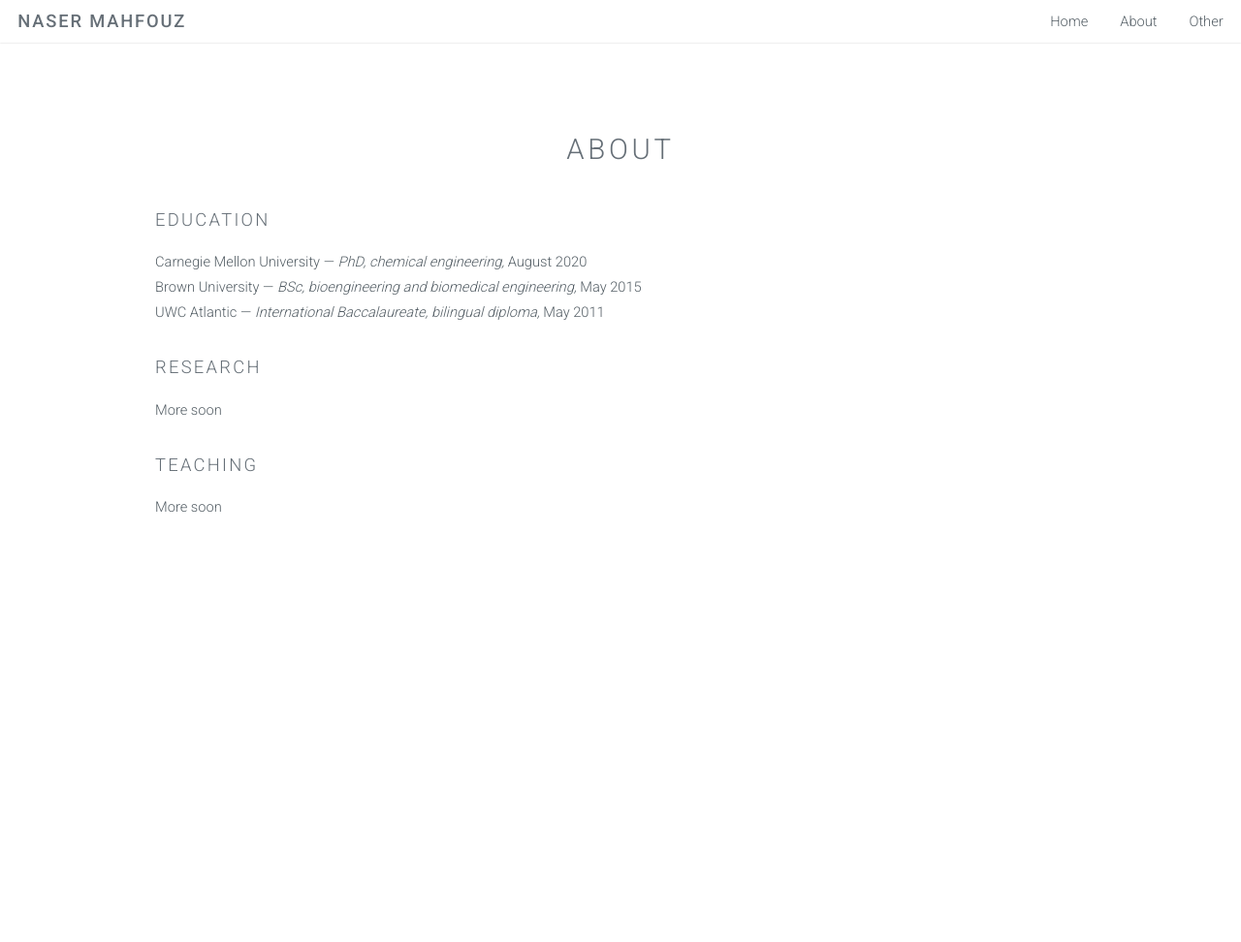
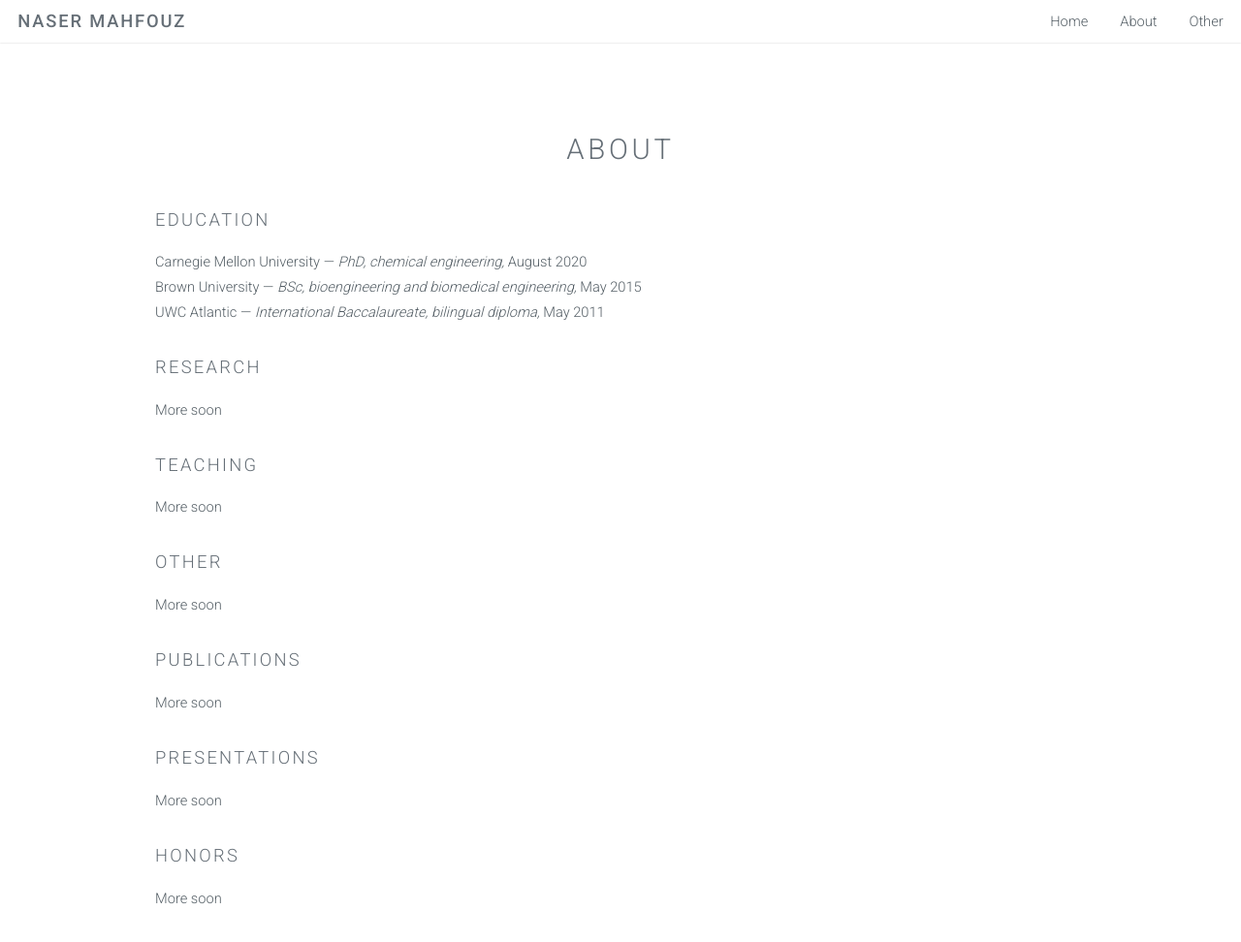
Before and after one commit to ngmahfouz/ngmahfouz.github.io, a plain HTML site: page about.html in a window 1280 px wide. Shown: the whole page at 97% size. Before the commit the page ends 800 px from the top, so only its background shows below. Drawn offline with Linux system fonts and the light colour scheme.

Commit message:
added more sections in about.html: other, publications, presentations, honors.

```diff
--- a/about.html
+++ b/about.html
@@ -65,6 +65,19 @@
 									<h3>Teaching</h3>
 									<p>More soon</p>
 
+									<h3>Other</h3>
+									<p>More soon</p>
+
+									<h3>Publications</h3>
+									<p>More soon</p>
+
+									<h3>Presentations</h3>
+									<p>More soon</p>
+
+									<h3>Honors</h3>
+									<p>More soon</p>
+
+
 
 								<!-- </section> -->
 							<!-- </div>
```
